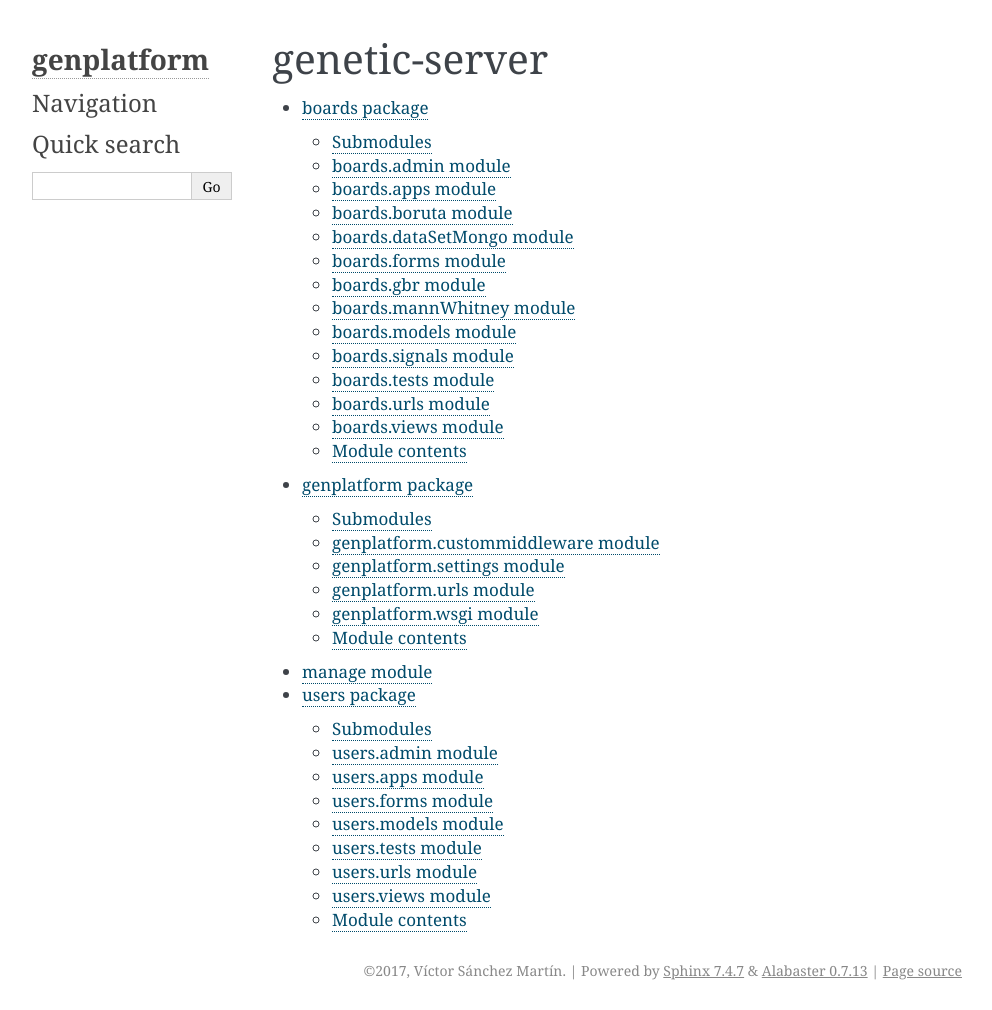
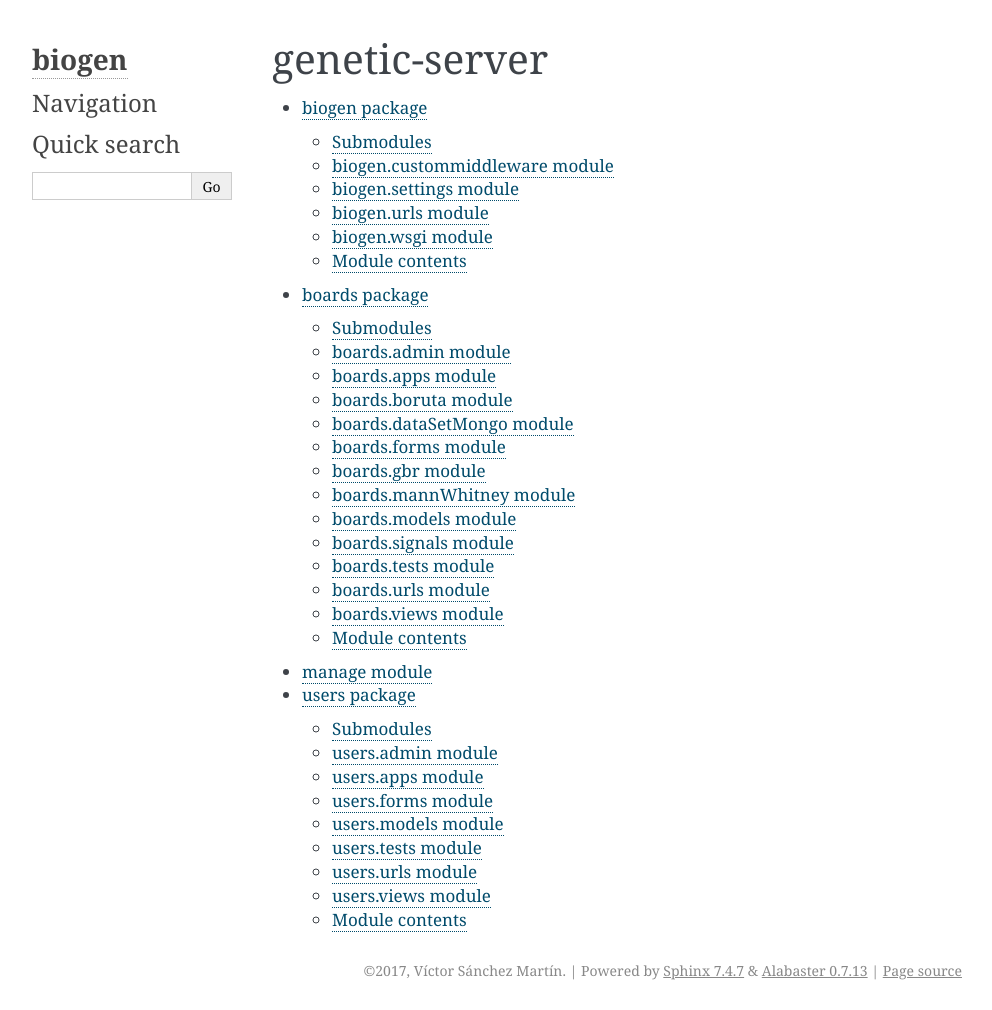
Before and after one commit to victorsm95/TrabajoFinDeGrado, a Sphinx documentation site: the page built from doc/source/docs/modules.rst, in a window 1280 px wide. Shown: the whole page, without its empty margins (148-1140 px from the left). Built offline with Sphinx 7.4.7, drawn with Linux system fonts in a browser that asks for light colours; pages that are not in the unit, such as notebooks, are missing from menus.

Commit message:
Add html to biogen documentation

```diff
--- a/doc/source/conf.py
+++ b/doc/source/conf.py
@@ -1,7 +1,7 @@
 # -*- coding: utf-8 -*-
 #
-# genplatform documentation build configuration file, created by
-# sphinx-quickstart on Thu Aug  3 18:20:51 2017.
+# biogen documentation build configuration file, created by
+# sphinx-quickstart on Sat Aug  5 21:56:07 2017.
 #
 # This file is execfile()d with the current directory set to its
 # containing dir.
@@ -36,13 +36,8 @@ extensions = ['sphinx.ext.autodoc',
     'sphinx.ext.todo',
     'sphinx.ext.coverage',
     'sphinx.ext.mathjax',
+    'sphinx.ext.ifconfig',
     'sphinx.ext.viewcode']
-
-import django, sys, os
-
-sys.path.insert(0, os.path.abspath('/home/victor/Escritorio/git/TrabajoFinDeGrado/genetic-server'))
-os.environ['DJANGO_SETTINGS_MODULE'] = 'genplatform.settings'
-django.setup()
 
 # Add any paths that contain templates here, relative to this directory.
 templates_path = ['_templates']
@@ -53,11 +48,17 @@ templates_path = ['_templates']
 # source_suffix = ['.rst', '.md']
 source_suffix = '.rst'
 
+import django, sys, os
+
+sys.path.insert(0, os.path.abspath('/home/victor/Escritorio/git/TrabajoFinDeGrado/genetic-server'))
+os.environ['DJANGO_SETTINGS_MODULE'] = 'biogen.settings'
+django.setup()
+
 # The master toctree document.
 master_doc = 'index'
 
 # General information about the project.
-project = u'genplatform'
+project = u'biogen'
 copyright = u'2017, Víctor Sánchez Martín'
 author = u'Víctor Sánchez Martín'
 
@@ -126,7 +127,7 @@ html_sidebars = {
 # -- Options for HTMLHelp output ------------------------------------------
 
 # Output file base name for HTML help builder.
-htmlhelp_basename = 'genplatformdoc'
+htmlhelp_basename = 'biogendoc'
 
 
 # -- Options for LaTeX output ---------------------------------------------
@@ -153,7 +154,7 @@ latex_elements = {
 # (source start file, target name, title,
 #  author, documentclass [howto, manual, or own class]).
 latex_documents = [
-    (master_doc, 'genplatform.tex', u'genplatform Documentation',
+    (master_doc, 'biogen.tex', u'biogen Documentation',
      u'Víctor Sánchez Martín', 'manual'),
 ]
 
@@ -163,7 +164,7 @@ latex_documents = [
 # One entry per manual page. List of tuples
 # (source start file, name, description, authors, manual section).
 man_pages = [
-    (master_doc, 'genplatform', u'genplatform Documentation',
+    (master_doc, 'biogen', u'biogen Documentation',
      [author], 1)
 ]
 
@@ -174,8 +175,8 @@ man_pages = [
 # (source start file, target name, title, author,
 #  dir menu entry, description, category)
 texinfo_documents = [
-    (master_doc, 'genplatform', u'genplatform Documentation',
-     author, 'genplatform', 'One line description of project.',
+    (master_doc, 'biogen', u'biogen Documentation',
+     author, 'biogen', 'One line description of project.',
      'Miscellaneous'),
 ]
 
--- a/doc/source/modules.rst
+++ b/doc/source/docs/modules.rst
@@ -4,7 +4,7 @@ genetic-server
 .. toctree::
    :maxdepth: 4
 
+   biogen
    boards
-   genplatform
    manage
    users
```
Also changed, not shown: doc/source/docs/biogen.rst (added, +46 -0 lines), doc/source/genplatform.rst (deleted, +0 -46 lines), doc/source/index.rst (+6 -5 lines), doc/source/docs/boards.rst (renamed from doc/source/boards.rst), doc/source/docs/manage.rst (renamed from doc/source/manage.rst), doc/source/docs/users.rst (renamed from doc/source/users.rst), 2 other files.
